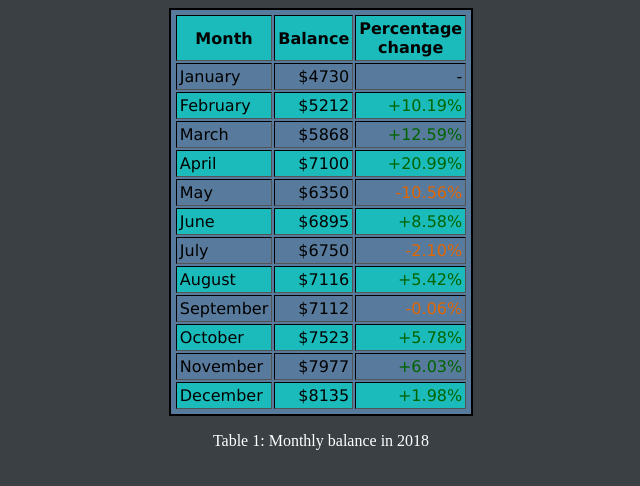
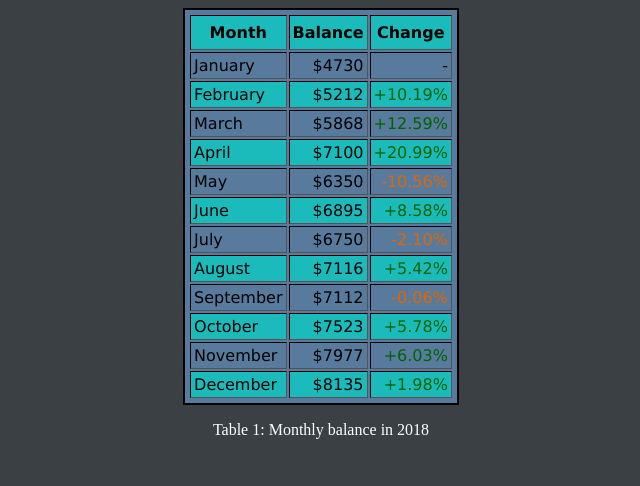
Before and after one commit to DanielCiorea/homeworks, a plain HTML site: page homework-0/table.html in a window 1280 px wide. Shown: the whole page, without its empty margins (319-959 px from the left). Drawn offline with Linux system fonts and the light colour scheme.

Commit message:
Update table.html

```diff
--- a/homework-0/table.html
+++ b/homework-0/table.html
@@ -12,7 +12,12 @@
             background-color: rgb(58, 64, 68)
         }
 
+        thead {
+            height: 10px;
+        }
+
         table {
+            margin: auto;
             font-family: Verdana, Geneva, Tahoma, sans-serif;
             border: 2px solid black;
             width: 20%;
@@ -28,12 +33,12 @@
 </head>
 
 <body>
-    <table border="2" align="center" cellpadding=3px>
+    <table border="2" cellpadding=3px>
         <thead bgcolor=#1cbbbb>
-            <tr>
+            <tr height=35px>
                 <th width=40% align="middle">Month</th>
                 <th width=30% align="middle">Balance</th>
-                <th width=30% align="middle">Percentage change</th>
+                <th width=30% align="middle">Change</th>
             </tr>
         </thead>
 
```
